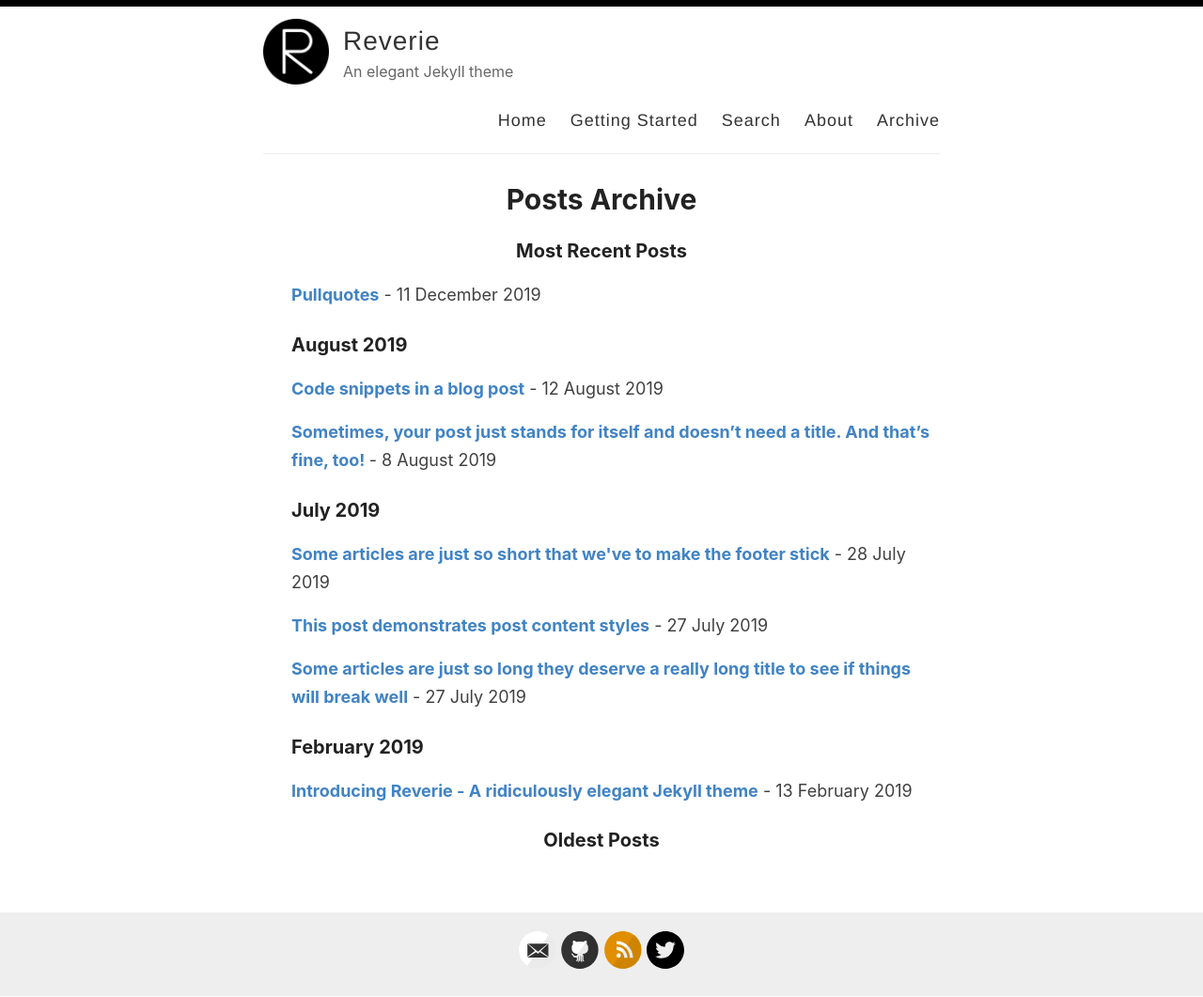
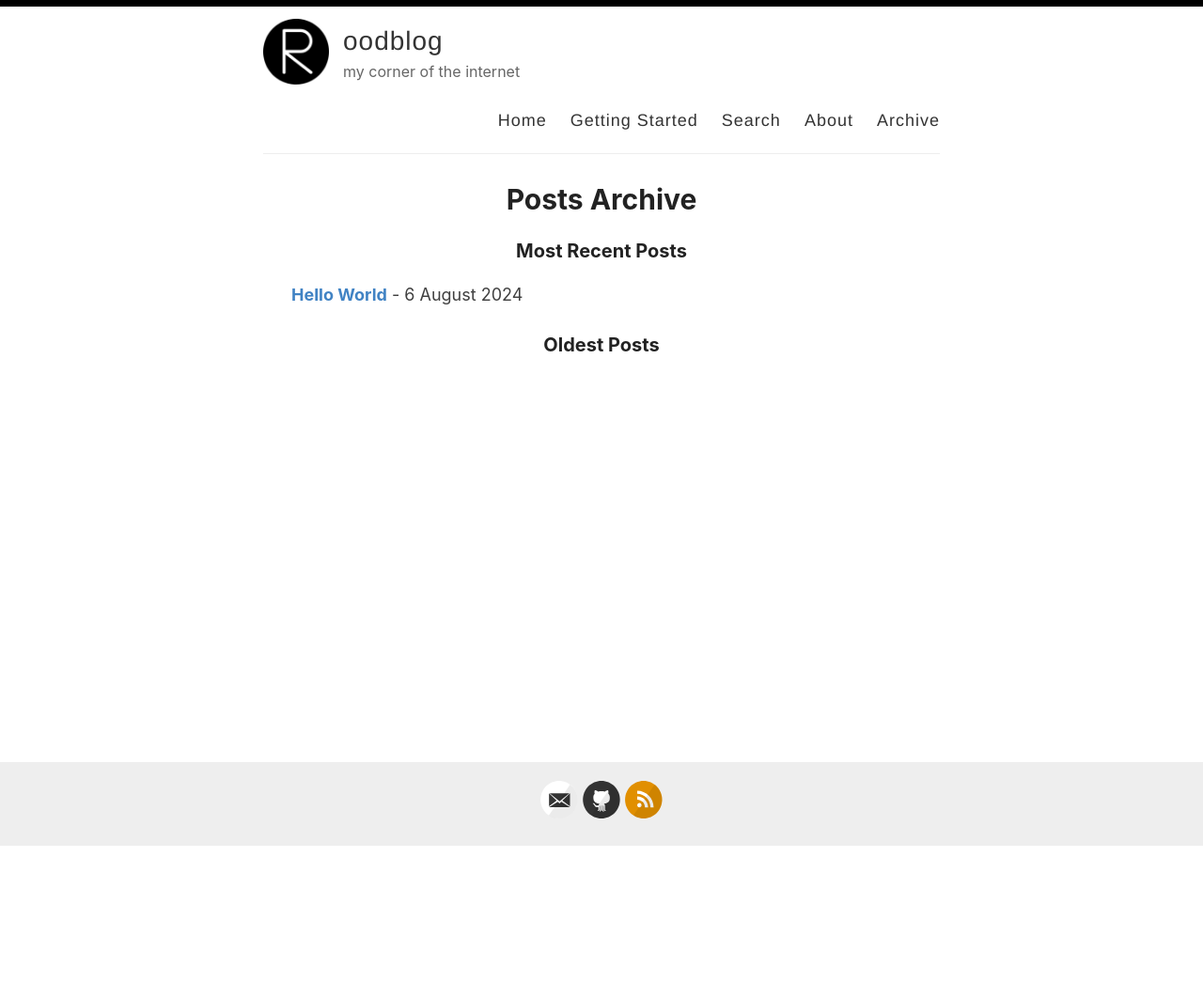
Before and after one commit to udaypatel1/udaypatel1.github.io, a Jekyll site: the page built from _pages/archive.md, in a window 1280 px wide. Shown: the whole page at 94% size. Built offline with Jekyll 4.4.1, drawn with Linux system fonts in a browser that asks for light colours; after the commit the page ends 901 px from its top, so only the background shows below that; part of the change alters nothing that is shown.

Commit message:
fix: sample changes

````diff
--- a/_config.yml
+++ b/_config.yml
@@ -3,13 +3,13 @@
 #
 
 # Name of your site (displayed in the header)
-name: Reverie
+name: oodblog
 
 # Name of the author
-author: Amit Merchant
+author: Uday Patel
 
 # Short bio or description (displayed in the header)
-description: An elegant Jekyll theme
+description: my corner of the internet
 
 # URL of your avatar or profile pic (you could use your GitHub profile pic)
 avatar: /images/reverie.png
@@ -21,15 +21,15 @@ avatar: /images/reverie.png
 # Includes an icon in the footer for each username you enter
 footer-links:
   dribbble:
-  email: amit.d.merchant@gmail.com
+  email: uday3patel@gmail.com
   facebook:
   flickr:
-  github: amitmerchant1990/reverie
+  github: udaypatel1
   instagram:
   linkedin:
   pinterest:
   rss: rss
-  twitter: amit_merchant
+  twitter:
   stackoverflow:
   youtube: # channel/<your_long_string> or user/<user-name>
   googleplus: # anything in your profile username that comes after plus.google.com/
@@ -41,21 +41,21 @@ footer-links:
 disqus:
 
 # Enter your Google Analytics web tracking code (e.g. UA-2110908-2) to activate tracking
-google_analytics: UA-43339302-11
+google_analytics:
 
 # For newer "GA4" analytics, use the following instead of the "UA" entry above
 #google_analytics_ga4: G-GABC1DEFG
 
 # Your website URL (e.g. http://amitmerchant1990.github.io or http://www.amitmerchant.com)
 # Used for Sitemap.xml and your RSS feed
-url: http://www.amitmerchant.com/reverie
-enforce_ssl: https://www.amitmerchant.com/reverie
+url: http://www.udaypatel1.github.io
+enforce_ssl: https://www.udaypatel1.github.io
 
 # If you're hosting your site at a Project repository on GitHub pages
 # (http://yourusername.github.io/repository-name)
 # and NOT your User repository (http://yourusername.github.io)
 # then add in the baseurl here, like this: "/repository-name"
-baseurl: "/reverie"
+baseurl:
 
 #
 # !! You don't need to change any of the configuration flags below !!
--- a/_posts/2019-02-13-introducing-reverie-jekyll-theme.md
+++ /dev/null
@@ -1,85 +0,0 @@
----
-layout: post
-title: Introducing Reverie - A ridiculously elegant Jekyll theme
-categories: [Miscellaneous, Jekyll]
----
-
-[Reverie](https://github.com/amitmerchant1990/reverie) is a [Jekyll](https://jekyllrb.com/)-powered theme which is simple and opinionated. It's actually a fork of [jekyll-now](https://github.com/barryclark/jekyll-now) with some additional features and personal touches which I've implemented to suit my needs for my blog.
-
-This is a plug-and-play Jekyll theme which you can use on GitHub Pages without even setting up a local environment.
-
-![](/images/reverie-demo.png)
-
-## Features overview
-
-- Command-line free fork-first workflow, using GitHub.com to create, customize and post to your blog
-- Fully responsive and mobile optimized base theme
-- Sass/Coffeescript support using Jekyll 2.0
-- Free hosting on your GitHub Pages user site
-- All the SEO goodies comes in-built
-- Markdown blogging
-- Syntax highlighting using Pygments
-    - [Dracula syntax theme](https://draculatheme.com/) included
-- Disqus commenting
-- Google Analytics integration
-- Fuzzy search across blog posts
-- Pagination of posts works out-of-the-box.
-- Categorize posts out-of-the box
-- RSS Feed
-- In-built sitemap
-
-<div style="text-align: center;">
- <script async type="text/javascript" src="//cdn.carbonads.com/carbon.js?serve=CE7D6KJY&placement=wwwamitmerchantcom" id="_carbonads_js"></script>
-</div>
-
-## Using Reverie on GitHub Pages
-
-### Step 1) Fork Reverie to your User Repository
-
-Fork [this repository](https://github.com/amitmerchant1990/reverie), then rename the repository to `yourgithubusername.github.io`.
-
-Alternatively, you can use [Use this template](https://github.com/amitmerchant1990/reverie/generate) button if you want to create a repository with a clean commit history which will use Reverie as a template.
-
-Your Jekyll blog will often be viewable immediately at <https://yourgithubusername.github.io> (if it's not, you can often force it to build by completing step 2)
-
-### Step 2) Customize and view your site
-
-Enter your site name, description, avatar and many other options by editing the `_config.yml` file. You can easily turn on Google Analytics tracking, Disqus commenting and social icons here.
-
-Making a change to `_config.yml` (or any file in your repository) will force GitHub Pages to rebuild your site with jekyll. Your rebuilt site will be viewable a few seconds later at <https://yourgithubusername.github.io> - if not, give it ten minutes as GitHub suggests and it'll appear soon.
-
-### Step 3) Publish your first blog post
-
-Create a new file called `/_posts/2019-2-13-Hello-World.md` to publish your first blog post. That's all you need to do to publish your first blog post! This [Markdown Cheatsheet](https://github.com/adam-p/markdown-here/wiki/Markdown-Cheatsheet) might come in handy while writing the posts.
-
-> You can add additional posts in the browser on GitHub.com too! Just hit the <kbd>Create new file</kbd> button in `/_posts/` to create new content. Just make sure to include the [front-matter](http://jekyllrb.com/docs/frontmatter/) block at the top of each new blog post and make sure the post's filename is in this format: year-month-day-title.md
-
-## Using Categories in Reverie
-
-You can categorize your content based on `categories` in Reverie. For this, you just need to add `categories` in front matter like below:
-
-For adding single category:
-
-```md
-categories: JavaScript
-```
-
-For adding multiple categories:
-
-```md
-categories: [PHP, Laravel]
-```
-
-The contegorized content can be shown over this URL: <https://yourgithubusername.github.io/categories/>
-
-## RSS
-
-The generated [RSS feed](https://en.wikipedia.org/wiki/RSS) of your blog can be found at <https://yourgithubusername.github.io/feed>. You can see the example RSS feed over [here](https://www.amitmerchant.com/reverie/feed).
-
-## Sitemap
-
-The generated sitemap of your blog can be found at <https://yourgithubusername.github.io/sitemap>. You can see the example sitemap feed over [here](https://www.amitmerchant.com/reverie/sitemap).
-
-## License
-
-MIT
--- a/_posts/2019-08-08-no-title-posts.md
+++ /dev/null
@@ -1,6 +0,0 @@
----
-layout: post
-title: ""
-categories: Miscellaneous
----
-Sometimes, your post just stands for itself and doesn't need a title. And that's fine, too!
--- a/_posts/2019-12-11-pullquotes.md
+++ /dev/null
@@ -1,14 +0,0 @@
----
-layout: post
-title:  Pullquotes
-categories: [HTML,Code]
-excerpt: In graphic design, a pull quote (also known as a lift-out pull quote) is a key phrase, quotation, or excerpt that has been pulled from an article and used as a page layout graphic element, serving to entice readers into the article or to highlight a key topic.
----
-
-In graphic design, a pull quote (also known as a lift-out pull quote) is a key phrase, quotation, or excerpt that has been pulled from an article and used as a page layout graphic element, serving to entice readers into the article or to highlight a key topic. {% include pullquote.html quote="It is typically placed in a larger or distinctive typeface and on the same page." %} Pull quotes are often used in magazine and newspaper articles, annual reports, and brochures, as well as on the web. They can add visual interest to text-heavy pages with few images or illustrations.
-
-Placement of a pull quote on a page may be defined in a publication's or website's style guide. Such a typographic device may or may not be aligned with a column on the page. Some designers, for example, choose not to align the quote. In that case, the quotation cuts into two or more columns, as in the example shown. Because the pull quote invites the reader to read about the highlighted material, the pull quote should appear before the text it cites and, generally, fairly close to it.
-
-Pull quotes need not be a verbatim copy of the text being quoted; depending on a publication's house style, pull quotes may be abbreviated for space or paraphrased for clarity, with or without indication.
-
-A disadvantage of pull quotes as a design element is that they can disrupt the reading process of readers invested in reading the text sequentially by drawing attention to ghost fragments out of context. At the other extreme, when pull quotes are used to break up what would otherwise be a formless wall of text, pull quote can serve as visual landmarks to help the reader maintain a sense of sequence and place.
--- a/_posts/2019-7-27-super-long-article.md
+++ /dev/null
@@ -1,11 +0,0 @@
----
-layout: post
-title: Some articles are just so long they deserve a really long title to see if things will break well
-categories: Miscellaneous
----
-
-Lorem ipsum dolor sit amet, consectetur adipiscing elit. Fusce bibendum neque eget nunc mattis eu sollicitudin enim tincidunt. Vestibulum lacus tortor, ultricies id dignissim ac, bibendum in velit. Proin convallis mi ac felis pharetra aliquam. Curabitur dignissim accumsan rutrum. In arcu magna, aliquet vel pretium et, molestie et arcu. Mauris lobortis nulla et felis ullamcorper bibendum. Phasellus et hendrerit mauris. Proin eget nibh a massa vestibulum pretium. Suspendisse eu nisl a ante aliquet bibendum quis a nunc. Praesent varius interdum vehicula. Aenean risus libero, placerat at vestibulum eget, ultricies eu enim. Praesent nulla tortor, malesuada adipiscing adipiscing sollicitudin, adipiscing eget est.
-
-Lorem ipsum dolor sit amet, consectetur adipiscing elit. Fusce bibendum neque eget nunc mattis eu sollicitudin enim tincidunt. Vestibulum lacus tortor, ultricies id dignissim ac, bibendum in velit. Proin convallis mi ac felis pharetra aliquam. Curabitur dignissim accumsan rutrum. In arcu magna, aliquet vel pretium et, molestie et arcu. Mauris lobortis nulla et felis ullamcorper bibendum. Phasellus et hendrerit mauris. Proin eget nibh a massa vestibulum pretium. Suspendisse eu nisl a ante aliquet bibendum quis a nunc. Praesent varius interdum vehicula. Aenean risus libero, placerat at vestibulum eget, ultricies eu enim. Praesent nulla tortor, malesuada adipiscing adipiscing sollicitudin, adipiscing eget est.
-
-Lorem ipsum dolor sit amet, consectetur adipiscing elit. Fusce bibendum neque eget nunc mattis eu sollicitudin enim tincidunt. Vestibulum lacus tortor, ultricies id dignissim ac, bibendum in velit. Proin convallis mi ac felis pharetra aliquam. Curabitur dignissim accumsan rutrum. In arcu magna, aliquet vel pretium et, molestie et arcu. Mauris lobortis nulla et felis ullamcorper bibendum. Phasellus et hendrerit mauris. Proin eget nibh a massa vestibulum pretium. Suspendisse eu nisl a ante aliquet bibendum quis a nunc. Praesent varius interdum vehicula. Aenean risus libero, placerat at vestibulum eget, ultricies eu enim. Praesent nulla tortor, malesuada adipiscing adipiscing sollicitudin, adipiscing eget est.
--- a/_posts/2019-7-27-this-post-demonstrates-post-content-styles.md
+++ /dev/null
@@ -1,95 +0,0 @@
----
-layout: post
-title: This post demonstrates post content styles
-categories: Miscellaneous
----
-
-Lorem ipsum dolor sit amet, consectetur adipiscing elit. Fusce bibendum neque eget nunc mattis eu sollicitudin enim tincidunt. Vestibulum lacus tortor, ultricies id dignissim ac, bibendum in velit. Praesent varius interdum vehicula. Aenean risus libero, placerat at vestibulum eget, ultricies eu enim. Praesent nulla tortor, malesuada adipiscing adipiscing sollicitudin, adipiscing eget est.
-
-## Some great heading (h2)
-
-Proin convallis mi ac felis pharetra aliquam. Curabitur dignissim accumsan rutrum. In arcu magna, aliquet vel pretium et, molestie et arcu.
-
-Mauris lobortis nulla et felis ullamcorper bibendum. Phasellus et hendrerit mauris. Proin eget nibh a massa vestibulum pretium. Suspendisse eu nisl a ante aliquet bibendum quis a nunc. Praesent varius interdum vehicula. Aenean risus libero, placerat at vestibulum eget, ultricies eu enim. Praesent nulla tortor, malesuada adipiscing adipiscing sollicitudin, adipiscing eget est.
-
-## Another great heading (h2)
-
-Lorem ipsum dolor sit amet, consectetur adipiscing elit. Fusce bibendum neque eget nunc mattis eu sollicitudin enim tincidunt. Vestibulum lacus tortor, ultricies id dignissim ac, bibendum in velit.
-
-### Some great subheading (h3)
-
-Proin convallis mi ac felis pharetra aliquam. Curabitur dignissim accumsan rutrum. In arcu magna, aliquet vel pretium et, molestie et arcu. Mauris lobortis nulla et felis ullamcorper bibendum.
-
-Phasellus et hendrerit mauris. Proin eget nibh a massa vestibulum pretium. Suspendisse eu nisl a ante aliquet bibendum quis a nunc.
-
-### Some great subheading (h3)
-
-Praesent varius interdum vehicula. Aenean risus libero, placerat at vestibulum eget, ultricies eu enim. Praesent nulla tortor, malesuada adipiscing adipiscing sollicitudin, adipiscing eget est.
-
-> This quote will change your life. It will reveal the secrets of the universe, and all the wonders of humanity. Don't misuse it.
-
-Lorem ipsum dolor sit amet, consectetur adipiscing elit. Fusce bibendum neque eget nunc mattis eu sollicitudin enim tincidunt.
-
-### Some great subheading (h3)
-
-Vestibulum lacus tortor, ultricies id dignissim ac, bibendum in velit. Proin convallis mi ac felis pharetra aliquam. Curabitur dignissim accumsan rutrum.
-
-```html
-<html>
-  <head>
-  </head>
-  <body>
-    <p>Hello, World!</p>
-  </body>
-</html>
-```
-
-
-In arcu magna, aliquet vel pretium et, molestie et arcu. Mauris lobortis nulla et felis ullamcorper bibendum. Phasellus et hendrerit mauris.
-
-#### You might want a sub-subheading (h4)
-
-In arcu magna, aliquet vel pretium et, molestie et arcu. Mauris lobortis nulla et felis ullamcorper bibendum. Phasellus et hendrerit mauris.
-
-In arcu magna, aliquet vel pretium et, molestie et arcu. Mauris lobortis nulla et felis ullamcorper bibendum. Phasellus et hendrerit mauris.
-
-#### But it's probably overkill (h4)
-
-In arcu magna, aliquet vel pretium et, molestie et arcu. Mauris lobortis nulla et felis ullamcorper bibendum. Phasellus et hendrerit mauris.
-
-### Oh hai, an unordered list!!
-
-In arcu magna, aliquet vel pretium et, molestie et arcu. Mauris lobortis nulla et felis ullamcorper bibendum. Phasellus et hendrerit mauris.
-
-- First item, yo
-- Second item, dawg
-- Third item, what what?!
-- Fourth item, fo sheezy my neezy
-
-### Oh hai, an ordered list!!
-
-In arcu magna, aliquet vel pretium et, molestie et arcu. Mauris lobortis nulla et felis ullamcorper bibendum. Phasellus et hendrerit mauris.
-
-1. First item, yo
-2. Second item, dawg
-3. Third item, what what?!
-4. Fourth item, fo sheezy my neezy
-
-
-
-## Headings are cool! (h2)
-
-Proin eget nibh a massa vestibulum pretium. Suspendisse eu nisl a ante aliquet bibendum quis a nunc. Praesent varius interdum vehicula. Aenean risus libero, placerat at vestibulum eget, ultricies eu enim. Praesent nulla tortor, malesuada adipiscing adipiscing sollicitudin, adipiscing eget est.
-
-Praesent nulla tortor, malesuada adipiscing adipiscing sollicitudin, adipiscing eget est.
-
-Proin eget nibh a massa vestibulum pretium. Suspendisse eu nisl a ante aliquet bibendum quis a nunc.
-
-### Tables
-
-|Title 1               | Title 2               | Title 3               | Title 4              |
-|--------------------- | --------------------- | --------------------- | ---------------------|
-|lorem                 | lorem ipsum           | lorem ipsum dolor     | lorem ipsum dolor sit|
-|lorem ipsum dolor sit | lorem ipsum dolor sit | lorem ipsum dolor sit | lorem ipsum dolor sit|
-|lorem ipsum dolor sit | lorem ipsum dolor sit | lorem ipsum dolor sit | lorem ipsum dolor sit|
-|lorem ipsum dolor sit | lorem ipsum dolor sit | lorem ipsum dolor sit | lorem ipsum dolor sit|
--- a/_posts/2019-7-28-super-short-article.md
+++ /dev/null
@@ -1,7 +0,0 @@
----
-layout: post
-title: Some articles are just so short that we've to make the footer stick
-categories: Miscellaneous
----
-
-Lorem ipsum dolor sit amet, consectetur adipisicing elit, sed do eiusmod tempor incididunt ut labore et dolore magna aliqua. Ut enim ad minim veniam, quis nostrud exercitation ullamco laboris nisi ut aliquip ex ea commodo consequat. Duis aute irure dolor in reprehenderit in voluptate velit esse cillum dolore eu fugiat nulla pariatur. Excepteur sint occaecat cupidatat non proident, sunt in culpa qui officia deserunt mollit anim id est laborum.
--- a/_posts/2019-8-12-code-snippets.md
+++ /dev/null
@@ -1,42 +0,0 @@
----
-layout: post
-title:  Code snippets in a blog post
-categories: [HTML,Code]
----
-
-This post demonstrate the use of code snippets in the theme. The code snippets are powered by [Pygments](http://pygments.org/) and the code theme that is been used in Reverie is called [Dracula](https://draculatheme.com/).
-
-This is a raw snippet:
-
-```
-hello world
-123
-This is a text snippet
-```
-
-This is a PHP snippet:
-
-```php
-<?php
-    echo 'Hello, World!';
-?>
-```
-
-This is a JavaScript snippet:
-
-```js
-const add = (a, b) => a + b
-const minus = (a, b) => a - b
-
-console.log(add(100,200))  // 300
-console.log(minus(100,200))  // -100
-```
-
-This is a Python snippet:
-
-```python
-def say_hello():
-    print("hello world!")
-
-say_hello()   // "hello world!"
-```
--- /dev/null
+++ b/_posts/2024-08-06-Hello-World.md
@@ -0,0 +1,3 @@
+# Hello
+
+This is a test blog
````
